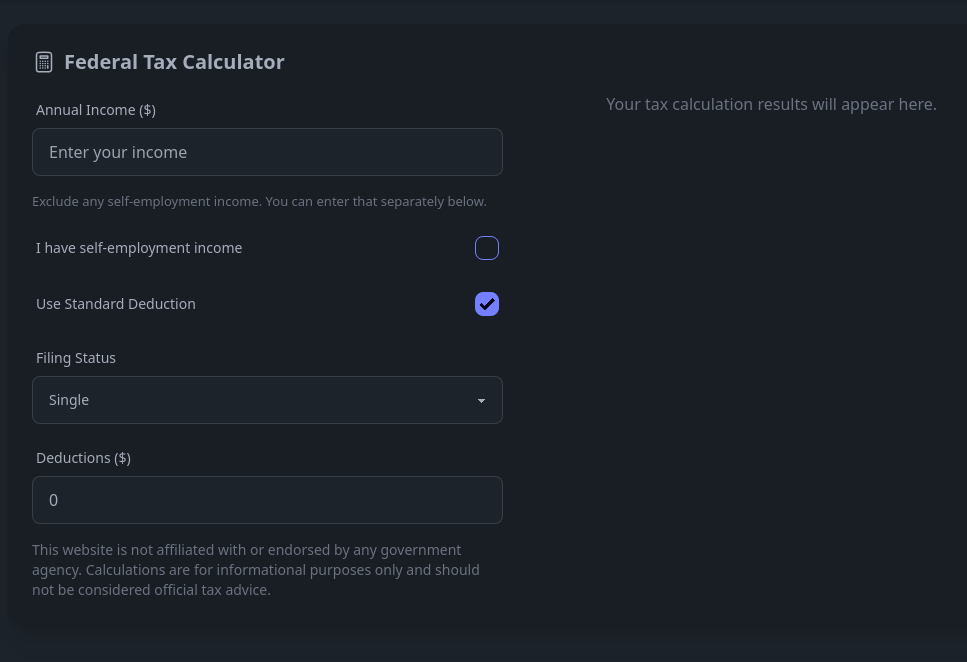
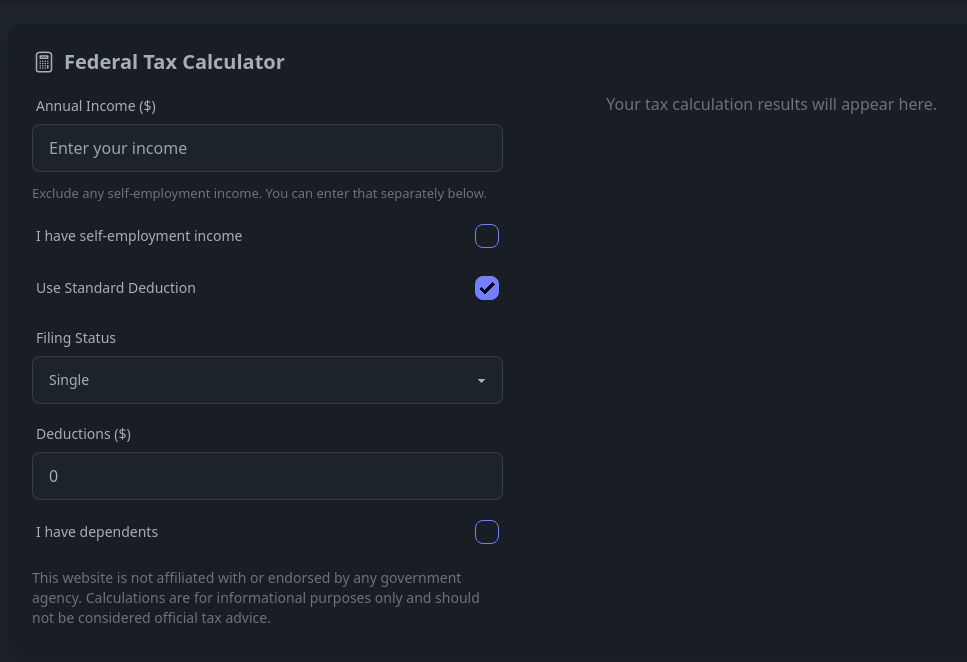
Before and after one commit to 0bscurity/overtaxed, a Django app: page /federal-calculator/ in a window 1280 px wide. Shown: the part 68-730 px from the top of the page, without its empty margins (120-1087 px from the left). Run offline with Django 5.2, Linux system fonts and the light colour scheme; style sheets or scripts are compiled from the project's sources.

Commit message:
Added support for dependents in federal calculator. Removed incorrect tax breakdown. Perpetuated open in tax breakdown.

```diff
--- a/src/pages/views/federal_calculator_views.py
+++ b/src/pages/views/federal_calculator_views.py
@@ -25,6 +25,9 @@ class FederalTaxCalculateView(View):
         status = request.POST.get("status", "single")
         use_standard_deduction = request.POST.get("use_standard_deduction") == "on"
         deductions = float(request.POST.get("deductions", 0) or 0)
+        dependents = request.POST.get("dependents") == "on"
+        dependents_under_17 = int(request.POST.get("dependents_under_17", 0) or 0)
+        dependents_over_17 = int(request.POST.get("dependents_over_17", 0) or 0)
         tax_year = int(request.POST.get("year", datetime.date.today().year))
 
         # Fallback to 2024 data if year not found
@@ -32,6 +35,7 @@ class FederalTaxCalculateView(View):
 
         standard_deductions = tax_data["standard_deductions"]
         tax_brackets = tax_data["tax_brackets"]
+        dependent_data = tax_data["dependents"]
 
         # Calculate income
         total_income, self_employment_taxable_income, self_employment_non_taxable_income = self.get_total_income(
@@ -45,7 +49,15 @@ class FederalTaxCalculateView(View):
 
         federal_tax, marginal_rate, bracket_breakdown = self.calculate_federal_tax(taxable_income, tax_brackets[status])
 
-        total_tax = round(federal_tax + self_employment_tax, 2)
+        # Apply tax credits for dependents
+        child_tax_credit = dependents_under_17 * dependent_data.get("child_tax_credit", 0)
+        other_dependent_credit = dependents_over_17 * dependent_data.get("other_dependent_credit", 0)
+        total_credits = child_tax_credit + other_dependent_credit
+
+        # Final tax after credits (tax credits cannot reduce tax below zero)
+        total_tax = max(0, federal_tax + self_employment_tax - total_credits)
+
+        # total_tax = round(federal_tax + self_employment_tax, 2)
 
         # Calculate rates
         effective_tax_rate = round((total_tax / taxable_income) * 100, 2) if taxable_income > 0 else 0
@@ -60,6 +72,11 @@ class FederalTaxCalculateView(View):
             "taxable_income": int(taxable_income),
             "deductions": int(deductions),
             "standard_deduction": standard_deduction,
+            "child_tax_credit": child_tax_credit,
+            "other_dependent_credit": other_dependent_credit,
+            "total_credits": total_credits,
+            "dependents_under_17": dependents_under_17,
+            "dependents_over_17": dependents_over_17,
             "effective_tax_rate": effective_tax_rate,
             "marginal_tax_rate": int(marginal_rate * 100),
             "bracket_breakdown": bracket_breakdown,
--- a/src/pages/views/federal_tax_data.py
+++ b/src/pages/views/federal_tax_data.py
@@ -4,6 +4,10 @@ FEDERAL_TAX_DATA = {
             "single": 14600,
             "married": 29200,
             "head_of_household": 21900,
+        },
+        "dependents": {
+            "child_tax_credit": 2000,
+            "other_dependent_credit": 500,
         },
         "tax_brackets": {
             "single": [
--- a/src/templates/pages/federal/federal-calculator.html
+++ b/src/templates/pages/federal/federal-calculator.html
@@ -19,7 +19,7 @@
             hx-post="{% url 'federal_tax_calculate' %}"
             hx-target="#tax-result"
             hx-swap="outerHTML"
-            class="space-y-4">
+            class="space-y-3">
           {% csrf_token %}
 
           <!-- Annual Income -->
@@ -124,6 +124,54 @@
                 hx-target="#tax-result"
                 hx-swap="outerHTML">
           </div>
+
+          <div class="form-control">
+            <label class="label cursor-pointer">
+              <span class="label-text">I have dependents</span>
+              <input
+                  type="checkbox"
+                  name="dependents"
+                  class="checkbox checkbox-primary"
+                  hx-post="{% url 'federal_tax_calculate' %}"
+                  hx-trigger="change"
+                  hx-target="#tax-result"
+                  hx-swap="outerHTML"
+                  onclick="toggleDependentsInput(this)">
+            </label>
+          </div>
+
+          <div class="columns-2 hidden" id="dependent-fields">
+            <div class="form-control">
+              <label class="label">
+                <span class="label-text">Dependents under 17</span>
+              </label>
+              <input
+                  type="number"
+                  name="dependents_under_17"
+                  class="input input-bordered w-full"
+                  placeholder="Under 17"
+                  hx-post="{% url 'federal_tax_calculate' %}"
+                  hx-trigger="input"
+                  hx-target="#tax-result"
+                  value="0"
+                  hx-swap="outerHTML">
+            </div>
+            <div class="form-control">
+              <label class="label">
+                <span class="label-text">Dependents over 17</span>
+              </label>
+              <input
+                  type="number"
+                  name="dependents_over_17"
+                  class="input input-bordered w-full"
+                  placeholder="Over 17"
+                  hx-post="{% url 'federal_tax_calculate' %}"
+                  hx-trigger="input"
+                  hx-target="#tax-result"
+                  value="0"
+                  hx-swap="outerHTML">
+            </div>
+          </div>
         </form>
 
         <p class="text-sm text-gray-500 mt-4">
@@ -145,6 +193,12 @@
 
           selfEmploymentField.classList.toggle('hidden', !checkbox.checked);
       }
+
+      function toggleDependentsInput(checkbox) {
+          const dependentsField = document.getElementById('dependent-fields');
+
+          dependentsField.classList.toggle('hidden', !checkbox.checked);
+      }
   </script>
 
 
```
Also changed, not shown: src/templates/pages/federal/federal-results.html (+18 -19 lines).
